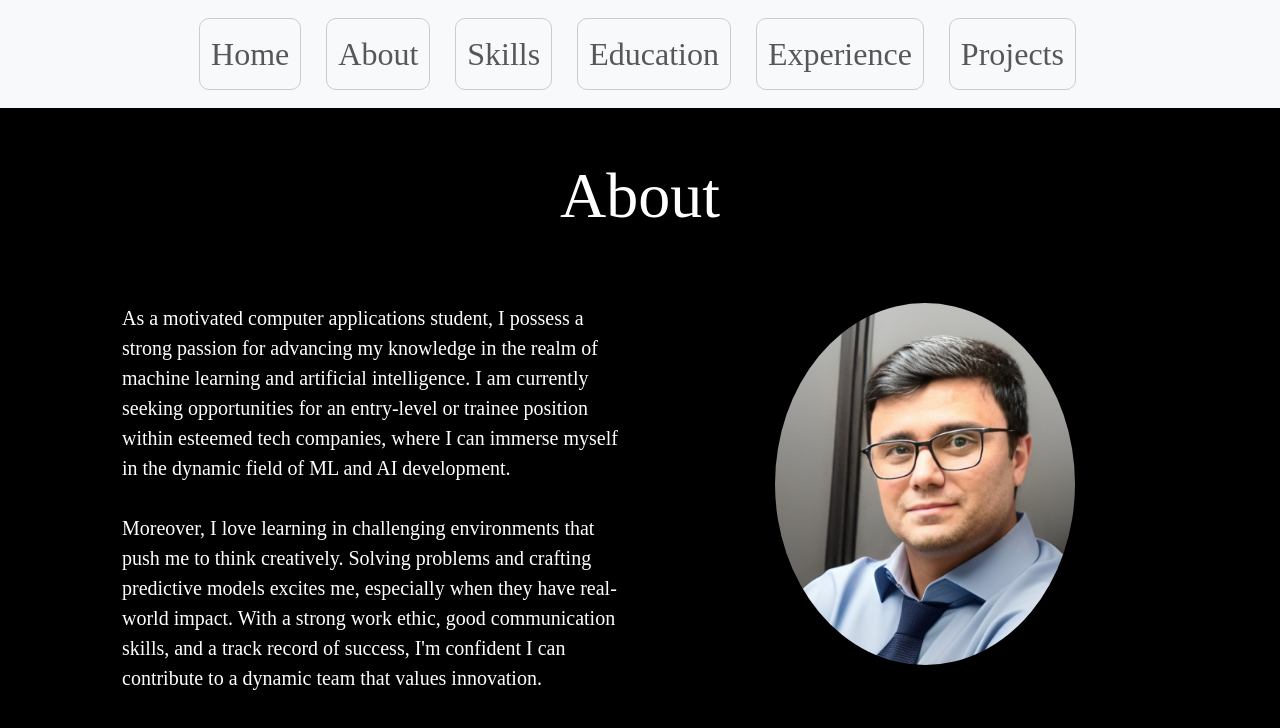
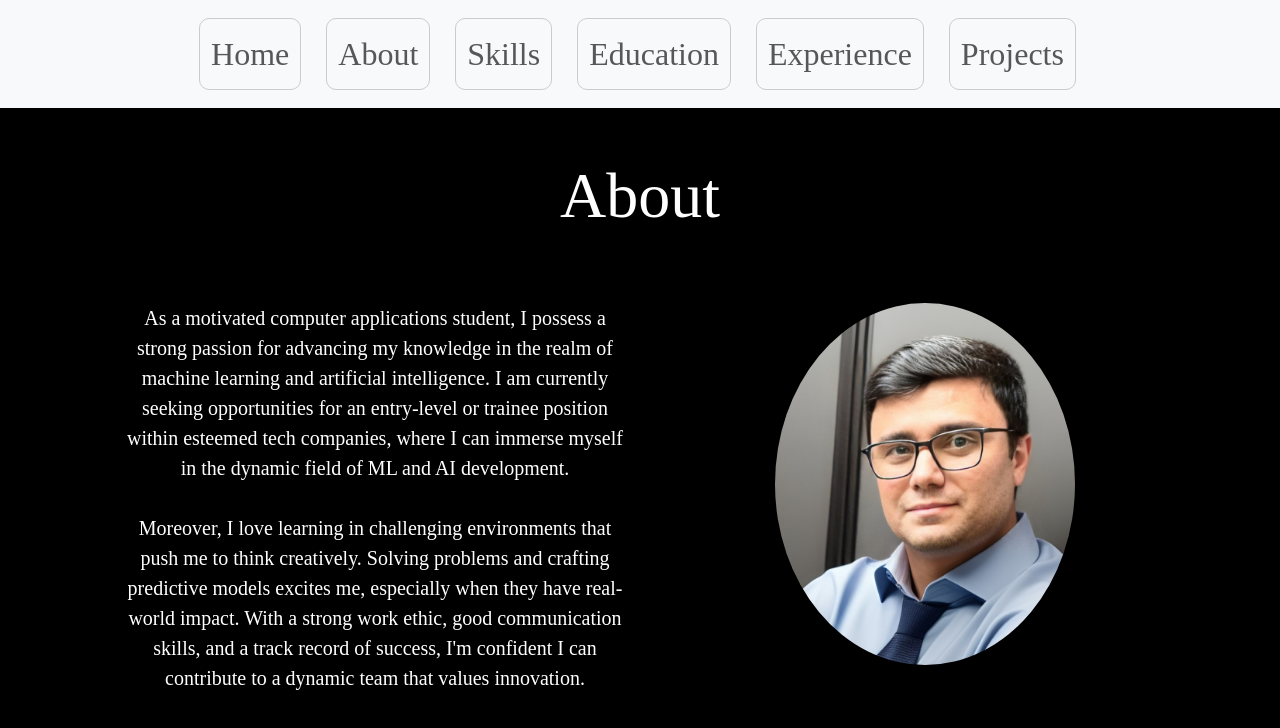
Before and after one commit to ahmadomid1984/portfolio, a React (Create React App) app: page /personal-info in a window 1280 px wide. Shown: the top 728 px of the page. Built offline with nearby package versions, Linux system fonts and the light colour scheme.

Commit message:
minor changes

```diff
--- a/src/components/PersonalInfo.js
+++ b/src/components/PersonalInfo.js
@@ -20,7 +20,7 @@ const styles = {
         marginTop: '10px',
     },
     cardText: {
-        textAlign: 'left',
+        textAlign: 'center',
         marginLeft: '40px',
         marginTop: '10px',
         fontSize: '20px',
```
